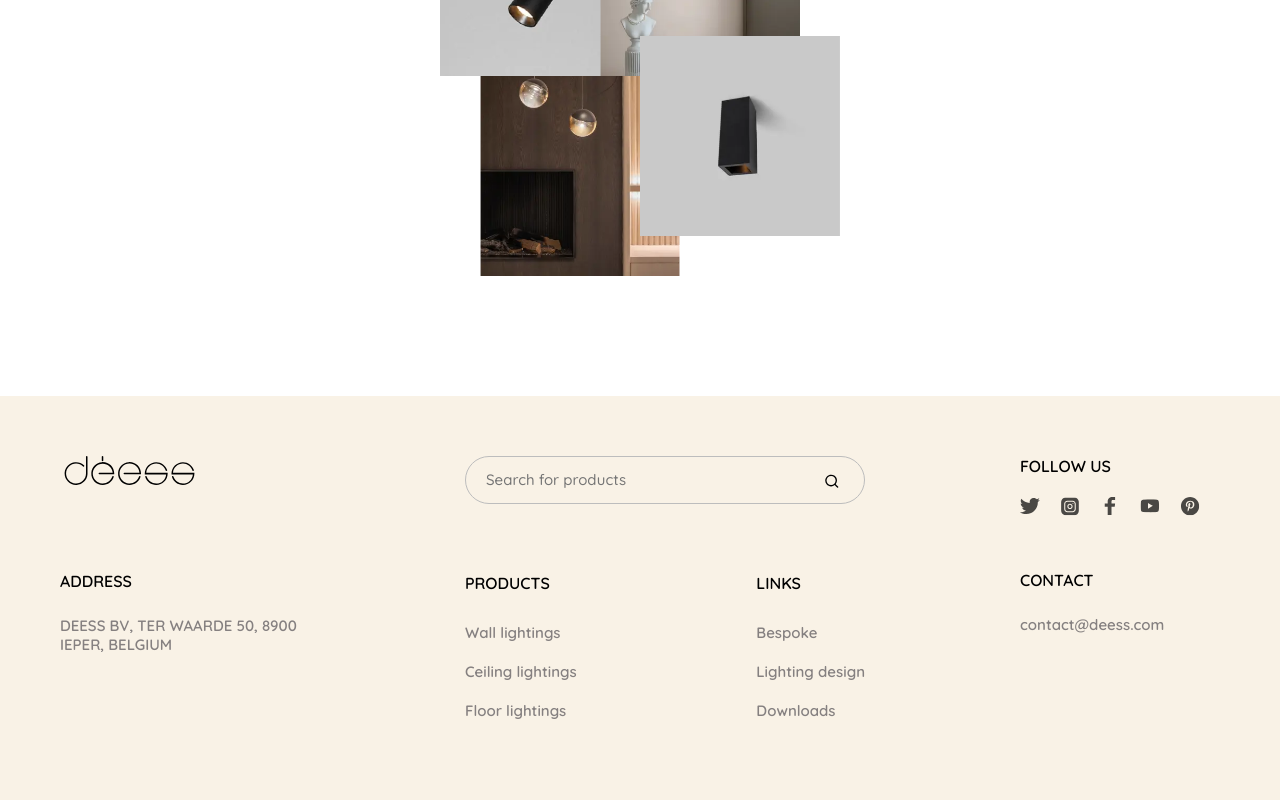
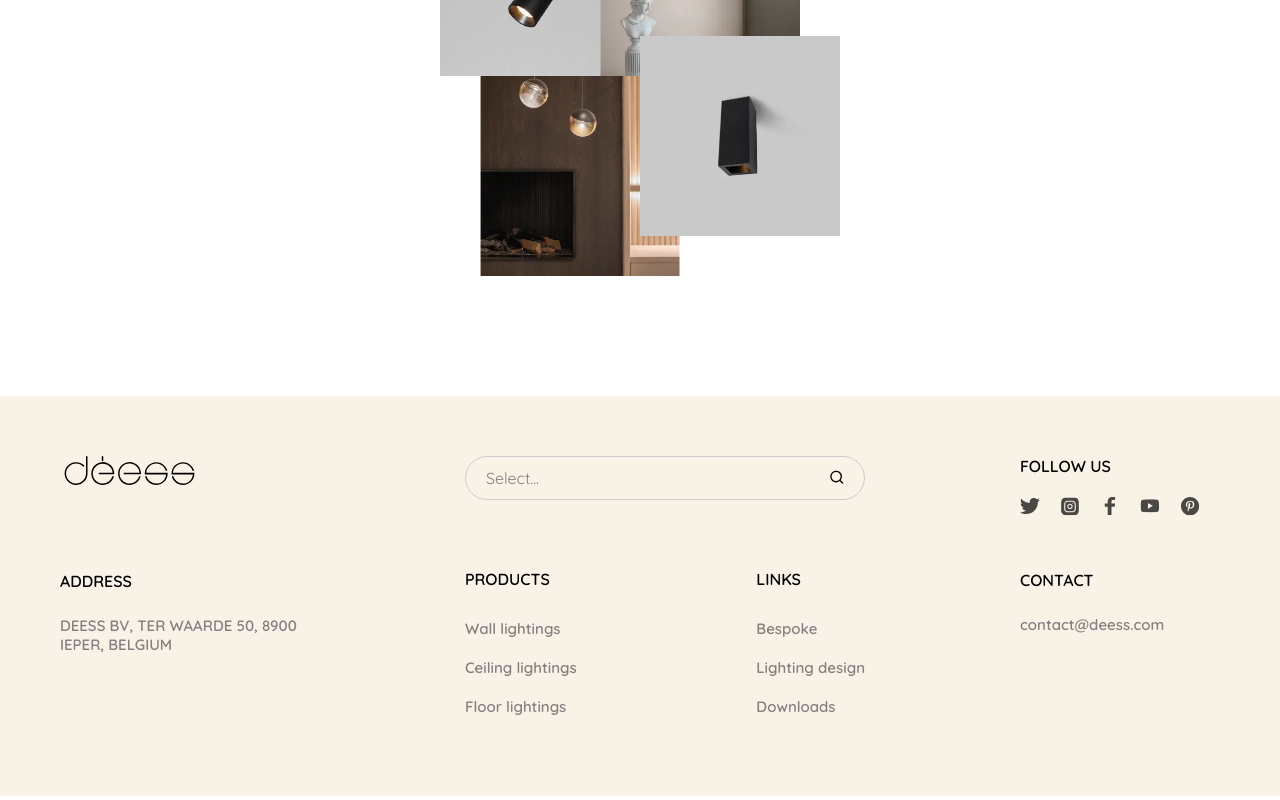
Before and after one commit to dmccorp/deess-website, a Next.js app: page /about-us in a window 1280 px wide. Shown: the part 1245-2045 px from the top of the page. Built offline with nearby package versions, Linux system fonts and the light colour scheme.

Commit message:
fix search

```diff
--- a/components/shared/Layout/index.js
+++ b/components/shared/Layout/index.js
@@ -119,15 +119,12 @@ export default function Layout({ children, fixedHead }) {
           </div>
           <div className={`${styles.col} ${styles.colL}`}>
             <div className={styles.search}>
-              <input type="text" placeholder="Search for products" />
-              <div className={styles.icon}>
-                <Image
-                  width={14}
-                  height={14}
-                  src={searchIcon.src}
-                  alt="Search"
-                />
-              </div>
+              <Search
+                results={results}
+                search={search}
+                onInputChange={onInputChange}
+                loadOptions={loadOptions}
+              />
             </div>
             <div className={styles.cols}>
               <div className={styles.items}>
```
